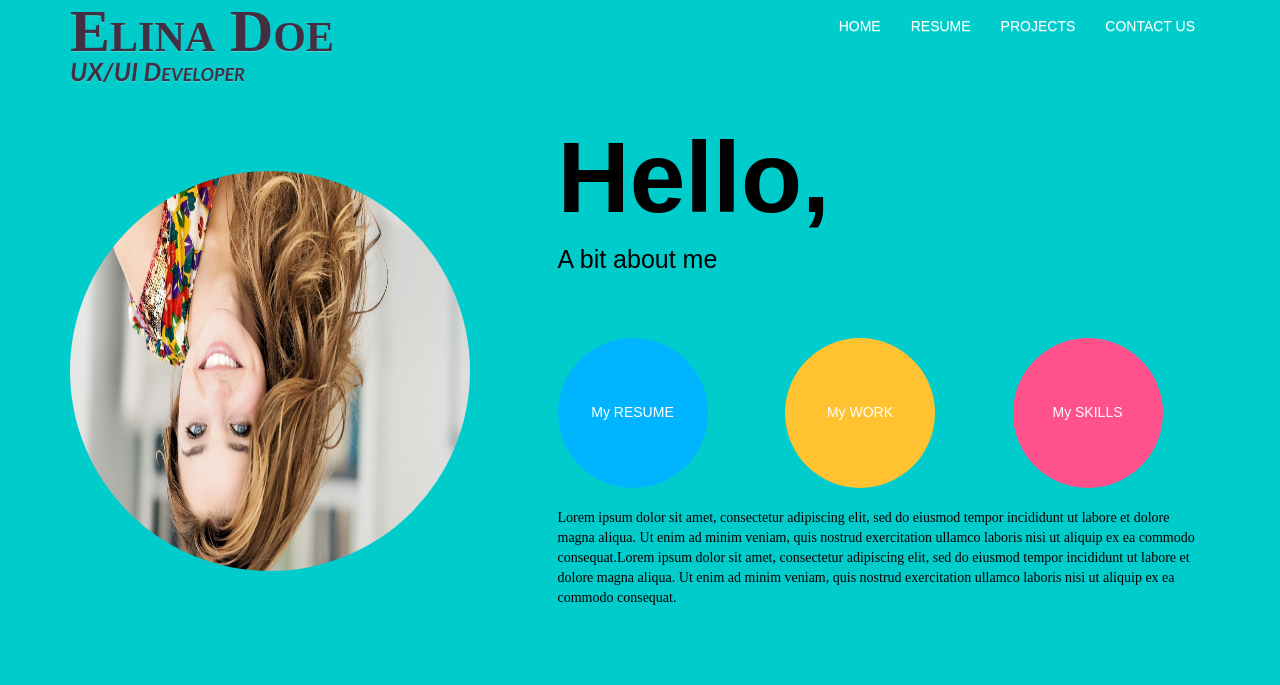
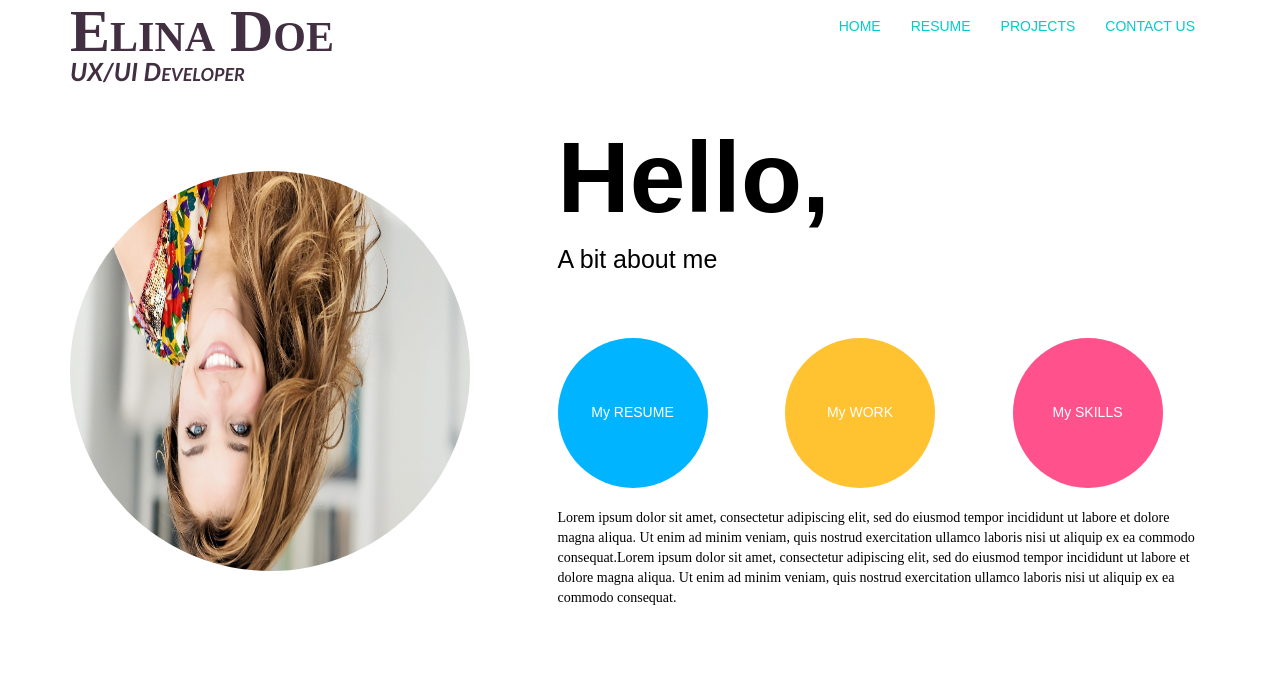
Before and after one commit to ananya-dey/Template_5, a plain HTML site: page index.html in a window 1280 px wide. Shown: the top 685 px of the page. Drawn offline with Linux system fonts and the light colour scheme; a web font is replaced by a local one.

Commit message:
edited color

```diff
--- a/css/template_5.css
+++ b/css/template_5.css
@@ -3,7 +3,11 @@ body {
   color: #000;
   margin: 0;
   padding: 0;
-  background-color: #00cccc;
+  background-color: #fff;
+}
+
+ul li a{
+  color: #00cccc;
 }
 
 small{
--- a/template_5.html
+++ b/index.html
@@ -1,8 +1,8 @@
-
 <!DOCTYPE html>
 <html lang="en">
 <head>
     <meta charset="utf-8">
+    <meta name="viewport" content="width=device-width, initial-scale=1, maximum-scale=1, user-scalable=no">
 
     <title>Curriculum vitae website</title>
     <link href="css/bootstrap.min.css" rel="stylesheet">
@@ -33,7 +33,7 @@
 
       <div class="collapse navbar-collapse">
         <ul class="nav navbar-nav navbar-right">
-          <li class="active"><a href="template_5.html">HOME</a></li>
+          <li class="active"><a href="index.html">HOME</a></li>
           <li class=""><a href="resume.html">RESUME</a></li>
           <li class=""><a href="project.html">PROJECTS</a></li>
           <li class=""><a href="contact.html">CONTACT US</a></li>
```
Also changed, not shown: contact.html (+2 -1 lines), project.html (+2 -1 lines), resume.html (+2 -1 lines). Lines whose indentation alone changed are shown as unchanged.
